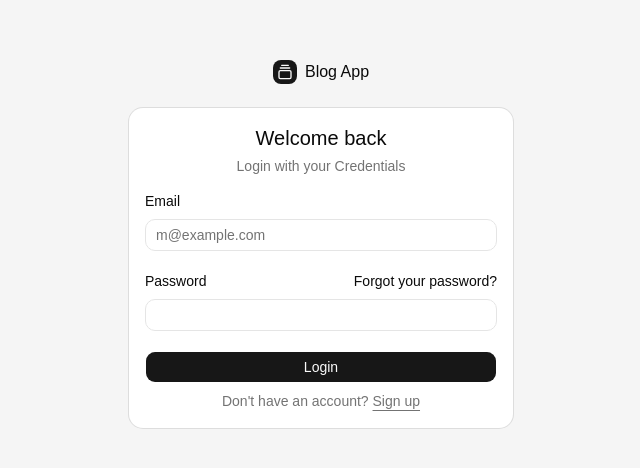
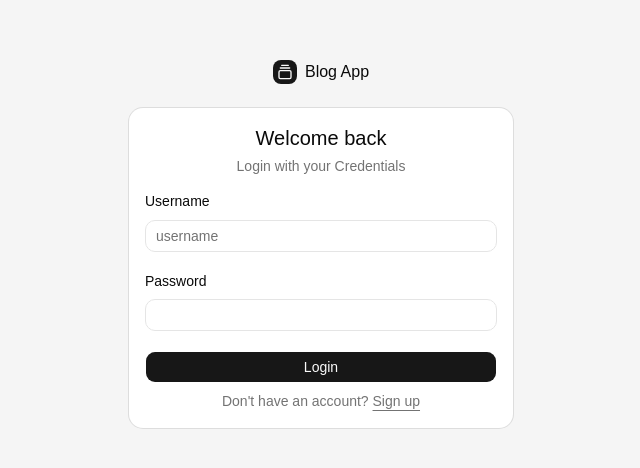
Before and after one commit to AbdirahmanFree/blog-app, a React (Vite) app in the folder frontend-user/: page /login in a window 1280 px wide. Shown: the part 156-624 px from the top of the page, without its empty margins (319-959 px from the left). Built offline with nearby package versions, Linux system fonts and the light colour scheme.

Commit message:
modified login-form fields and started on handle login function

```diff
--- a/frontend-user/src/components/login-form.jsx
+++ b/frontend-user/src/components/login-form.jsx
@@ -30,20 +30,17 @@ export function LoginForm({
           </CardDescription>
         </CardHeader>
         <CardContent>
-          <form>
+          <form onSubmit={(e)=> {props.handleLogin(e)}}>
             <FieldGroup>
               <Field>
-                <FieldLabel htmlFor="email">Email</FieldLabel>
-                <Input id="email" type="email" placeholder="m@example.com" required />
+                <FieldLabel htmlFor="username">Username</FieldLabel>
+                <Input id="username" type="text" placeholder="username" required onChange={(e)=>{props.setUsername(e.target.value)}} />
               </Field>
               <Field>
                 <div className="flex items-center">
                   <FieldLabel htmlFor="password">Password</FieldLabel>
-                  <a href="#" className="ml-auto text-sm underline-offset-4 hover:underline">
-                    Forgot your password?
-                  </a>
                 </div>
-                <Input id="password" type="password" required />
+                <Input on id="password" type="password" required onChange={(e)=> {props.setPassword(e.target.value)}} />
               </Field>
               <Field>
                 <Button type="submit">Login</Button>
--- a/frontend-user/src/pages/LogIn.jsx
+++ b/frontend-user/src/pages/LogIn.jsx
@@ -1,8 +1,19 @@
-import React from "react";
+import React, { useEffect, useState } from "react";
 import { LoginForm } from "@/components/login-form";
 import { GalleryVerticalEnd } from "lucide-react";
 
 function LogIn(){
+  const [username, setUsername] = useState("")
+  const [password, setPassword] = useState("")
+
+
+
+  const handleLogin= async (e) => {
+    e.preventDefault();
+
+    console.log('username: ',username)
+    console.log('password: ',password)
+  }
     return(
         <div className="flex min-h-svh flex-col items-center justify-center gap-6 bg-muted p-6 md:p-10">
       <div className="flex w-full max-w-sm flex-col gap-6">
@@ -12,7 +23,7 @@ function LogIn(){
           </div>
           Blog App
         </a>
-        <LoginForm />
+        <LoginForm setUsername={setUsername} setPassword={setPassword} handleLogin={handleLogin} />
       </div>
     </div>
     )
```
